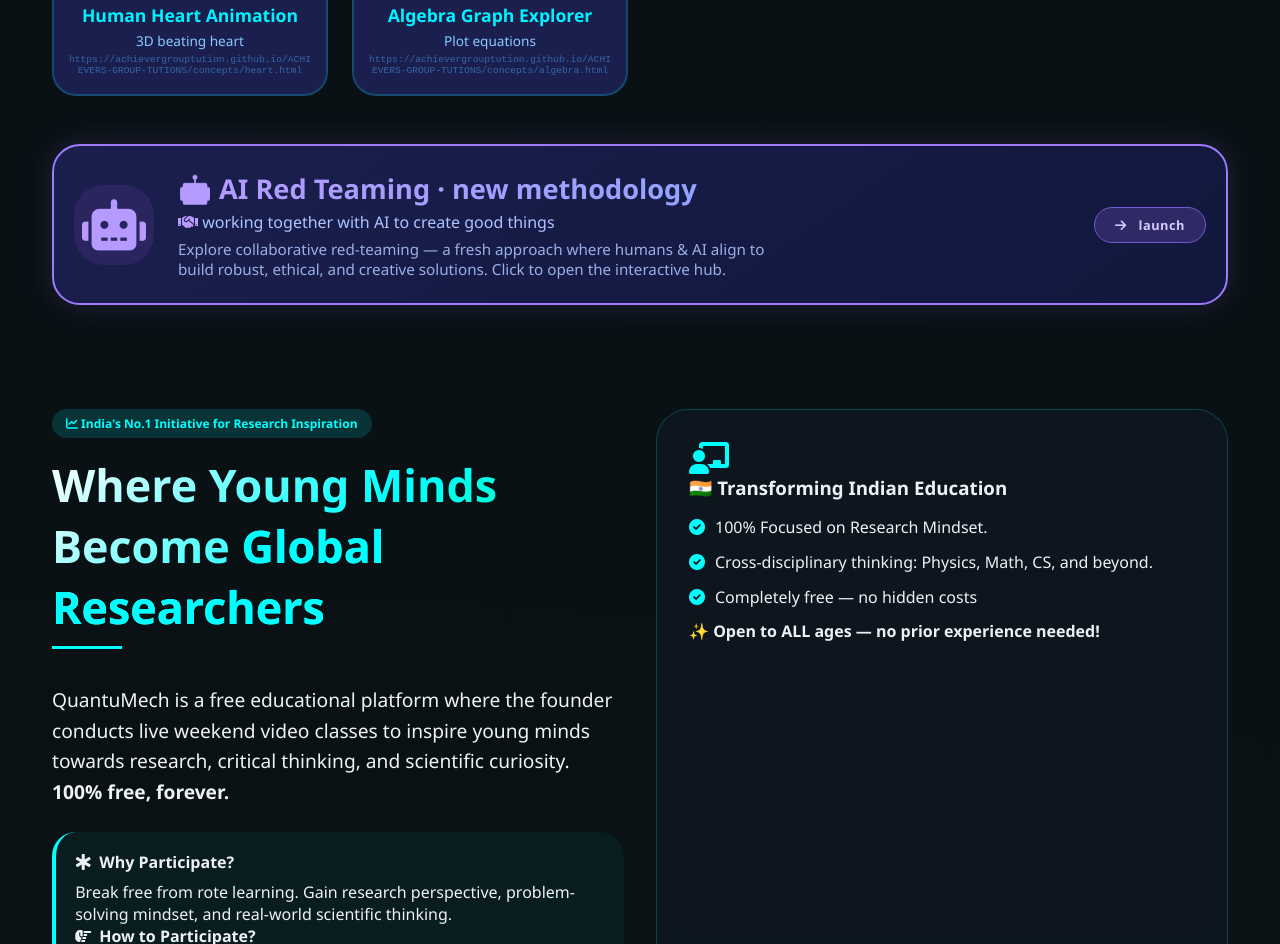
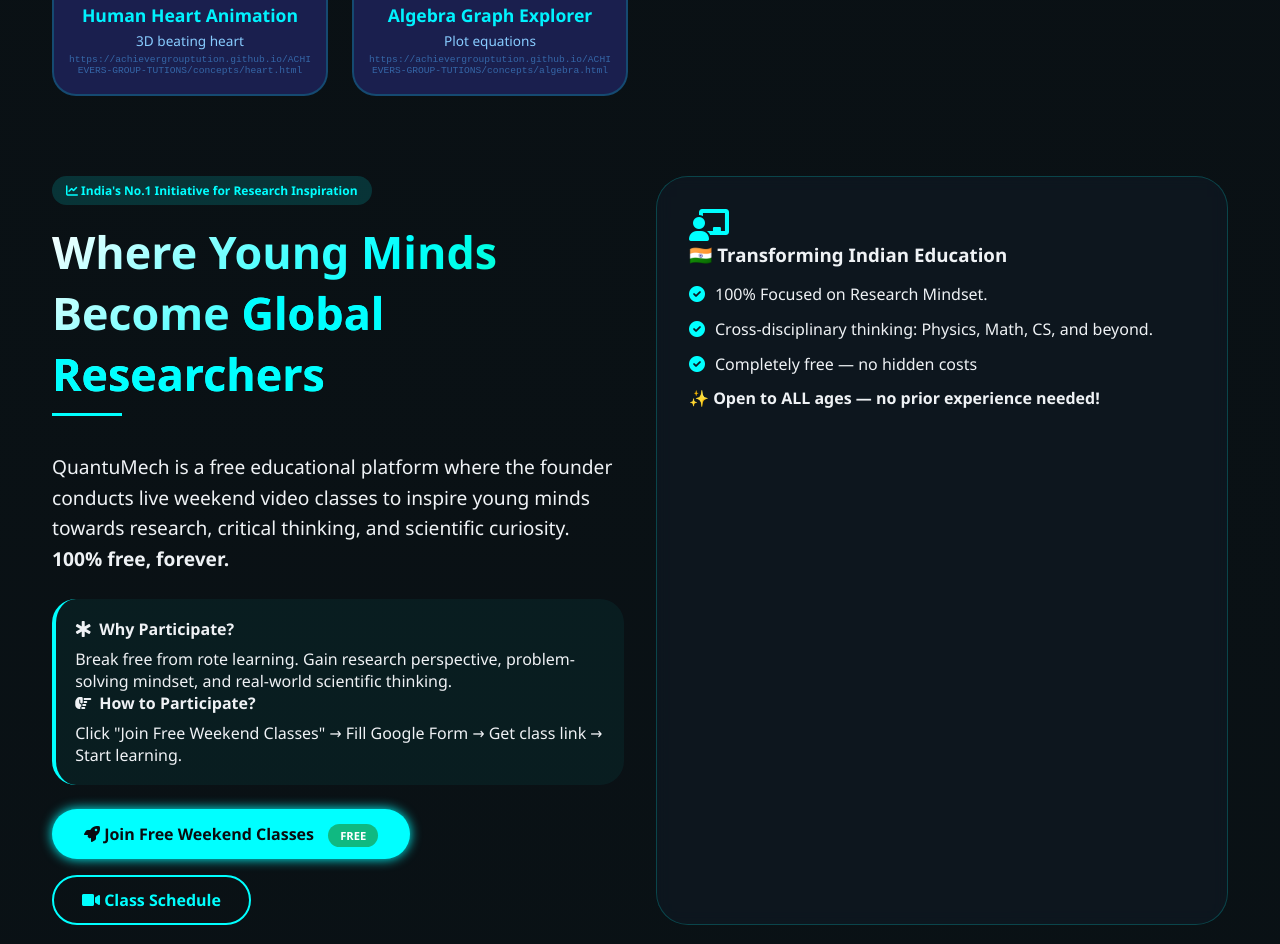
Before and after one commit to chauhandc2009-bit/QuantuMech-Research-Club, a plain HTML site: page index.html in a window 1280 px wide. Shown: the part 932-1876 px from the top of the page. Drawn offline with nearby package versions, Linux system fonts and the light colour scheme.

Commit message:
Update index.html

```diff
--- a/index.html
+++ b/index.html
@@ -1,3 +1,4 @@
+
 <!DOCTYPE html>
 <html lang="en">
 <head>
@@ -99,76 +100,6 @@
             font-family: monospace;
         }
 
-        /* --- AI RED TEAMING CARD (below tools) --- */
-        .ai-red-card {
-            background: linear-gradient(145deg, #1a1f4e, #12173d);
-            border: 2px solid #9f7aff;
-            border-radius: 28px;
-            padding: 24px 20px;
-            margin: 48px 0 24px;
-            display: flex;
-            align-items: center;
-            flex-wrap: wrap;
-            gap: 24px;
-            transition: 0.3s;
-            text-decoration: none;
-            color: #fff;
-            box-shadow: 0 0 30px rgba(159, 122, 255, 0.15);
-        }
-        .ai-red-card:hover {
-            transform: scale(1.01);
-            border-color: #b79aff;
-            box-shadow: 0 0 60px rgba(159, 122, 255, 0.3);
-        }
-        .ai-red-card .icon-big {
-            font-size: 3.2rem;
-            background: #2a255e;
-            width: 80px;
-            height: 80px;
-            border-radius: 30px;
-            display: flex;
-            align-items: center;
-            justify-content: center;
-            color: #b79aff;
-            flex-shrink: 0;
-        }
-        .ai-red-card .content {
-            flex: 1;
-        }
-        .ai-red-card .content h2 {
-            font-size: 1.7rem;
-            background: linear-gradient(135deg, #b79aff, #7aa9ff);
-            -webkit-background-clip: text;
-            -webkit-text-fill-color: transparent;
-            background-clip: text;
-            margin-bottom: 4px;
-        }
-        .ai-red-card .content .tagline {
-            color: #b0c4ff;
-            font-size: 1rem;
-            margin-bottom: 6px;
-        }
-        .ai-red-card .content .desc {
-            color: #99b0e6;
-            font-size: 0.95rem;
-            max-width: 600px;
-        }
-        .ai-red-card .click-hint {
-            background: #2f2a66;
-            padding: 8px 20px;
-            border-radius: 60px;
-            font-size: 0.8rem;
-            font-weight: 600;
-            letter-spacing: 0.5px;
-            color: #d4caff;
-            border: 1px solid #6f5ad0;
-            white-space: nowrap;
-            margin-left: auto;
-        }
-        .ai-red-card .click-hint i {
-            margin-right: 8px;
-        }
-
         @media (max-width: 600px) {
             .header h1 {
                 font-size: 1.8rem;
@@ -186,21 +117,6 @@
             .lab-item h4 {
                 font-size: 0.95rem;
             }
-            .ai-red-card {
-                flex-direction: column;
-                text-align: center;
-                padding: 20px 16px;
-            }
-            .ai-red-card .click-hint {
-                margin-left: 0;
-                width: 100%;
-                text-align: center;
-            }
-            .ai-red-card .icon-big {
-                width: 64px;
-                height: 64px;
-                font-size: 2.4rem;
-            }
         }
     </style>
 </head>
@@ -211,27 +127,7 @@
             <p>10 Interactive Demos — Click any card to launch</p>
         </div>
 
-        <!-- ===== 10 TOOLS GRID ===== -->
         <div class="lab-grid" id="labGrid"></div>
-
-        <!-- ===== AI RED TEAMING SECTION (BELOW TOOLS) ===== -->
-        <a href="https://chauhandc2009-bit.github.io/AI-GAME-STARTS-/" target="_blank" class="ai-red-card">
-            <div class="icon-big">
-                <i class="fas fa-robot"></i>
-            </div>
-            <div class="content">
-                <h2>🤖 AI Red Teaming · new methodology</h2>
-                <div class="tagline"><i class="fas fa-handshake" style="color:#b79aff;"></i> working together with AI to create good things</div>
-                <div class="desc">
-                    Explore collaborative red-teaming — a fresh approach where humans &amp; AI align to build
-                    robust, ethical, and creative solutions. Click to open the interactive hub.
-                </div>
-            </div>
-            <div class="click-hint">
-                <i class="fas fa-arrow-right"></i> launch
-            </div>
-        </a>
-
     </div>
 
     <script>
@@ -318,25 +214,10 @@
             `;
             labGrid.appendChild(a);
         });
-    </script>
-</body>
-</html>
 
 
+    </script>
 
-
-
-
-
-
-
-
-
-
-
-
-<!DOCTYPE html>
-<html lang="en">
 <head>
     <meta charset="UTF-8">
     <meta name="viewport" content="width=device-width, initial-scale=1.0, user-scalable=yes">
```
